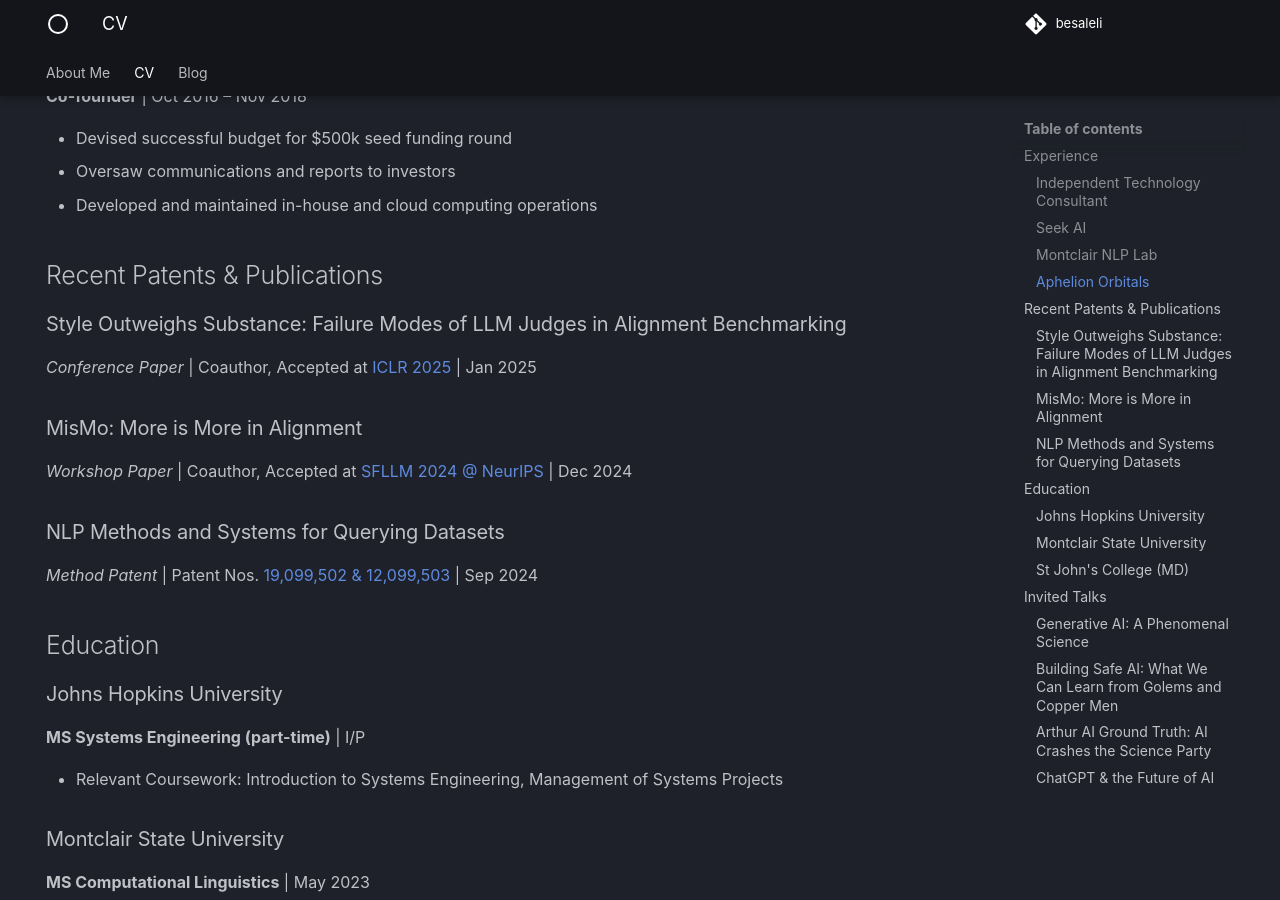
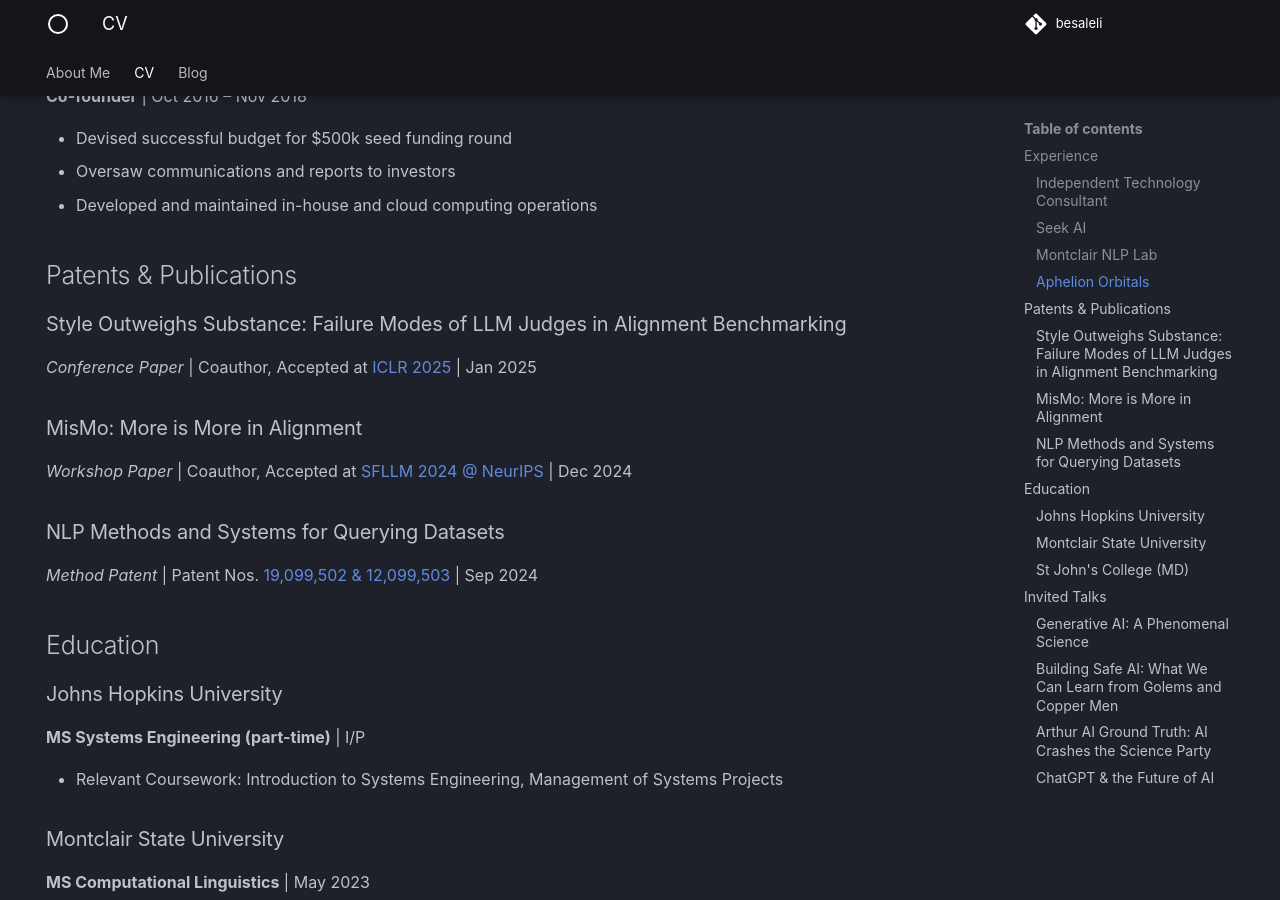
Before and after one commit to besaleli/personal-website, an MkDocs documentation site: the page built from docs/cv.md, in a window 1280 px wide and 900 px high, scrolled down 964 px. Built offline with MkDocs 1.6.1 and Material for MkDocs 9.7.7, drawn with Linux system fonts in a browser that asks for light colours; some web fonts are replaced.

Commit message:
Update cv.md

```diff
--- a/docs/cv.md
+++ b/docs/cv.md
@@ -31,7 +31,7 @@ hide:
 * Oversaw communications and reports to investors
 * Developed and maintained in-house and cloud computing operations
 
-## Recent Patents & Publications
+## Patents & Publications
 
 ### Style Outweighs Substance: Failure Modes of LLM Judges in Alignment Benchmarking
 *Conference Paper* | Coauthor, Accepted at [ICLR 2025](https://arxiv.org/pdf/2409.15268) | Jan 2025
```
